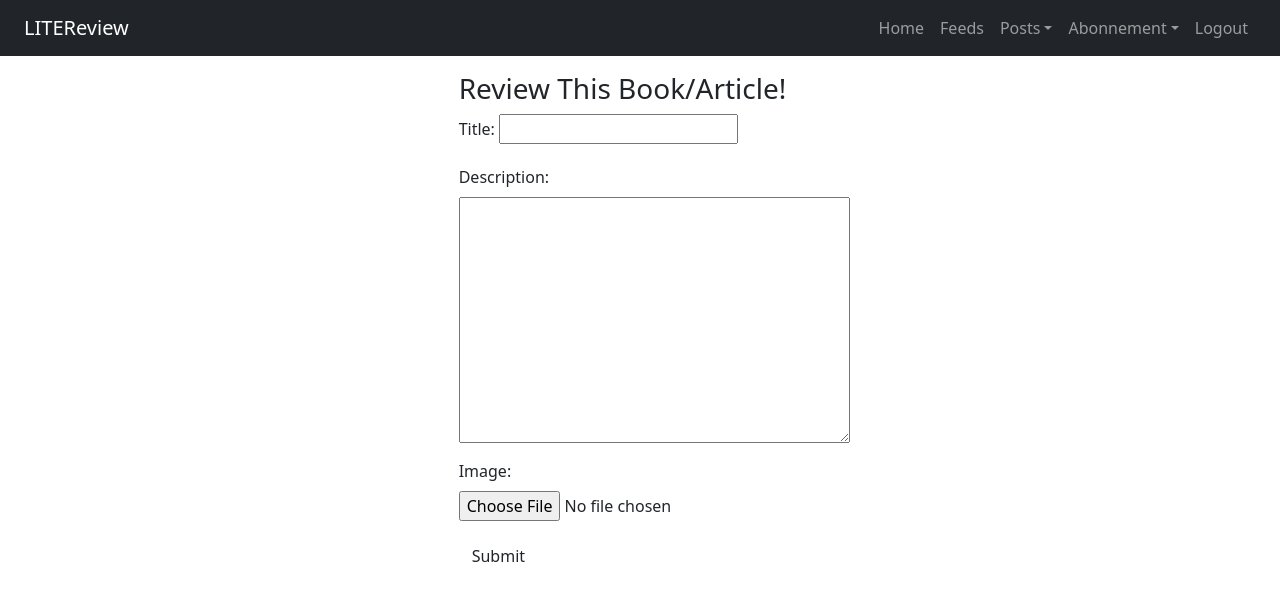
After one commit to Gavin-Humphrey/LITEReview-Project, a Django app: page /create-ticket/ in a window 1280 px wide. The commit adds this page. Shown: the top 601 px of the page. Run offline with Django 4.2, Linux system fonts and the light colour scheme; a user stored in the database is signed in; some libraries are stand-ins or nearby versions.

Commit message:
Create Ticket and Review

```diff
--- a/LITEReview/LITEReview/urls.py
+++ b/LITEReview/LITEReview/urls.py
@@ -17,10 +17,12 @@ from django.contrib import admin
 from django.urls import path
 from django.urls import path, include
 from django.contrib.auth import views as auth_views
+#from feeds.views import create_review
 from user import views as reg_views
 from feeds import views as feeds_views
 from django.conf import settings
 from django.conf.urls.static import static
+#from feeds.views import create_ticket
 
 urlpatterns = [
     path('admin/', admin.site.urls),
@@ -30,6 +32,9 @@ urlpatterns = [
     path('profile/', reg_views.profile, name='profile'),
     path('', include("django.contrib.auth.urls")),
     path('feeds-home/', feeds_views.feeds, name='feeds-home'),
+    path('create-ticket/', feeds_views.create_ticket, name='create_ticket'),
+    path('create-review/', feeds_views.create_review, name='create_review'),
+
 
 ]
 if settings.DEBUG:
--- /dev/null
+++ b/LITEReview/feeds/forms.py
@@ -0,0 +1,26 @@
+from django import forms
+from . import models
+
+
+class TicketForm(forms.ModelForm):
+    edit_ticket = forms.BooleanField(widget=forms.HiddenInput, initial=True)
+
+    class Meta:
+        model = models.Ticket
+        fields = ['title', 'description', 'image']
+
+
+class TicketFormDelete(forms.Form):
+    delete_ticket = forms.BooleanField(widget=forms.HiddenInput, initial=True)
+
+
+class ReviewForm(forms.ModelForm):
+    edit_review = forms.BooleanField(widget=forms.HiddenInput, initial=True)
+
+    class Meta:
+        model = models.Review
+        fields = ['headline', 'body', 'rating']
+
+
+class ReviewFormDelete(forms.Form):
+    delete_review = forms.BooleanField(widget=forms.HiddenInput, initial=True)
--- a/LITEReview/feeds/models.py
+++ b/LITEReview/feeds/models.py
@@ -1,3 +1,28 @@
 from django.core.validators import MinValueValidator, MaxValueValidator
 from django.conf import settings
 from django.db import models
+from django.utils import timezone
+
+
+# feeds/models.py
+
+class Ticket(models.Model):
+    title = models.CharField(max_length=128, blank=True)
+    description = models.TextField(max_length=2048, blank=True)
+    user = models.ForeignKey(settings.AUTH_USER_MODEL, on_delete=models.CASCADE)
+    time_created = models.DateTimeField(default=timezone.now)
+    image = models.ImageField(blank=True, null=True, upload_to='reviews_img')
+
+    def __str__(self):
+        return f'Ticket-{self.title}'
+
+class Review(models.Model):
+    ticket = models.ForeignKey(Ticket, null=True, on_delete=models.SET_NULL, blank=True)
+    rating = models.PositiveSmallIntegerField(validators=[MinValueValidator(0), MaxValueValidator(5)])
+    headline = models.CharField(max_length=128)
+    body = models.CharField(max_length=8192, blank=True)
+    user = models.ForeignKey(settings.AUTH_USER_MODEL, on_delete=models.CASCADE)
+    time_created = models.DateTimeField(default=timezone.now)
+
+    def __str__(self):
+        return f'Review-{self.headline}'
--- a/LITEReview/feeds/templates/feeds/base.html
+++ b/LITEReview/feeds/templates/feeds/base.html
@@ -29,8 +29,12 @@
                                 <li class="nav-item">
                                     <a class="nav-link" href="/feeds-home">Feeds</a>
                                 </li>
-                                <li class="nav-item">
-                                    <a class="nav-link" href="/posts">Posts</a>
+                                <li class="nav-item dropdown">
+                                    <a class="nav-link dropdown-toggle" href="#" role="button" data-bs-toggle="dropdown">Posts</a>
+                                    <ul class="dropdown-menu">
+                                    <li><a class="dropdown-item" href="/create-ticket">Post A Review</a></li>
+                                    <li><a class="dropdown-item" href="create-review">Publish A Review</a></li>
+                                    </ul>
                                 </li>
                                 <li class="nav-item dropdown">
                                     <a class="nav-link dropdown-toggle" href="#" role="button" data-bs-toggle="dropdown">Abonnement</a>
--- /dev/null
+++ b/LITEReview/feeds/templates/feeds/create_ticket.html
@@ -0,0 +1,18 @@
+{% extends 'feeds/base.html' %}
+
+{% block content %}
+
+<div class="container mt-3">
+    <div class="form form__ticket">
+        <h3>Review This Book/Article!</h3>
+        <form method="post" enctype="multipart/form-data">
+            {{ form.as_p }}
+            {% csrf_token %}
+        </form>
+    </div>
+    <input class="btn" type="submit" value="Submit">
+       <!-- <button class="btn btn-outline-success" type="submit">Submit</button> -->
+    </form>
+  </div>
+
+{% endblock content %}
--- a/LITEReview/feeds/views.py
+++ b/LITEReview/feeds/views.py
@@ -1,7 +1,64 @@
 from django.http import HttpResponse
-from django.shortcuts import render
-import os
+from django.shortcuts import render, redirect, get_object_or_404
+from . import forms, models
+from itertools import chain
+from django.contrib.auth.decorators import login_required
 
+
+@login_required
 def feeds(request):
-    pass
+    tickets = models.Ticket.objects.all()
+    reviews = models.Review.objects.all()
+
+    tickets_and_reviews = sorted(
+        chain(tickets, reviews),
+        key=lambda instance: instance.time_created,
+        reverse=True
+    )
     return render(request, "feeds/feeds.html")
+
+
+@login_required
+def create_ticket(request):
+    form = forms.TicketForm()
+    if request.method == 'POST':
+        form = forms.TicketForm(request.POST, request.FILES)
+        if form.is_valid():
+            ticket = form.save(commit=False)
+            ticket.user = request.user
+            if form.cleaned_data['image']:
+                ticket.image = form.cleaned_data['image']
+            ticket.save()
+            return redirect('feeds-home')
+    context = {
+        'form': form
+    }
+    return render(
+        request,
+        'feeds/create_ticket.html',
+        context
+    )
+
+
+@login_required
+def create_review(request, ticket_id):
+    form = forms.ReviewForm()
+    if request.method == 'POST':
+        form = forms.ReviewForm(request.POST)
+        if form.is_valid():
+            review = form.save(commit=False)
+            review.user = request.user
+            review.ticket = get_object_or_404(models.Ticket, id=ticket_id)
+            review.ticket.has_review = True
+            review.ticket.save()
+            review.save()
+            return redirect('feeds-home')
+    context = {
+    'both': False,
+    'form': form
+    }
+    return render(
+        request,
+        'feeds/create_review.html',
+        context
+    )
--- a/LITEReview/user/admin.py
+++ b/LITEReview/user/admin.py
@@ -1,4 +1,7 @@
 from django.contrib import admin
 from .models import UserProfile
+from feeds.models import Ticket, Review
 
 admin.site.register(UserProfile)
+admin.site.register(Ticket)
+admin.site.register(Review)
--- a/LITEReview/user/templates/registration/login.html
+++ b/LITEReview/user/templates/registration/login.html
@@ -11,7 +11,7 @@
         {% csrf_token %}
         {{ form|crispy }}
         <div class="subscribe-link">
-            <p>No account? <a class="ml-2" href="{% url 'register' %}">Signup</a></p>
+            <p>No account ? <a class="ml-2" style="text-decoration: none" href="{% url 'register' %}">Signup</a></p>
         </div>
         <button type="submit" class="btn btn-success">Login</button>
     </form>
--- a/LITEReview/user/templates/registration/profile.html
+++ b/LITEReview/user/templates/registration/profile.html
@@ -10,7 +10,7 @@
                     <p class="text-secondary">{{ user.email}}</p>
                 </div>
                 <div class="image margin-bottom mb-4">
-                    <img src="{{ user.userprofile.image.url}}" class="img img-responsive" width="80%"/>
+                    <img class="rounded-circle account-img" src="{{ user.userprofile.image.url}}"/>
                 </div>
             <!-- </a> -->
         </div>
@@ -21,8 +21,8 @@
 
         <fieldset class="form-group">
           <legend class="border-bottom mb-4">Profile Info</legend>
-          {{ user_update|crispy }}
-          {{ profile_update|crispy }}
+          {{ u_form|crispy }}
+          {{ p_form|crispy }}
         <div class="float-right">
             <button class="btn btn-outline-success" type="submit">Update</button>
         </div>
```
Also changed, not shown: LITEReview/feeds/templates/feeds/create_review.html (added, +23 -0 lines), LITEReview/feeds/templates/feeds/feeds.html (+13 -2 lines), LITEReview/user/forms.py (+5 -6 lines), LITEReview/user/models.py (+13 -1 lines), LITEReview/user/views.py (+12 -13 lines), LITEReview/db.sqlite3, LITEReview/feeds/migrations/0001_initial.py (added), LITEReview/user/migrations/0004_userfollows.py (added), LITEReview/user/templates/registration/add_follower.html (added).
